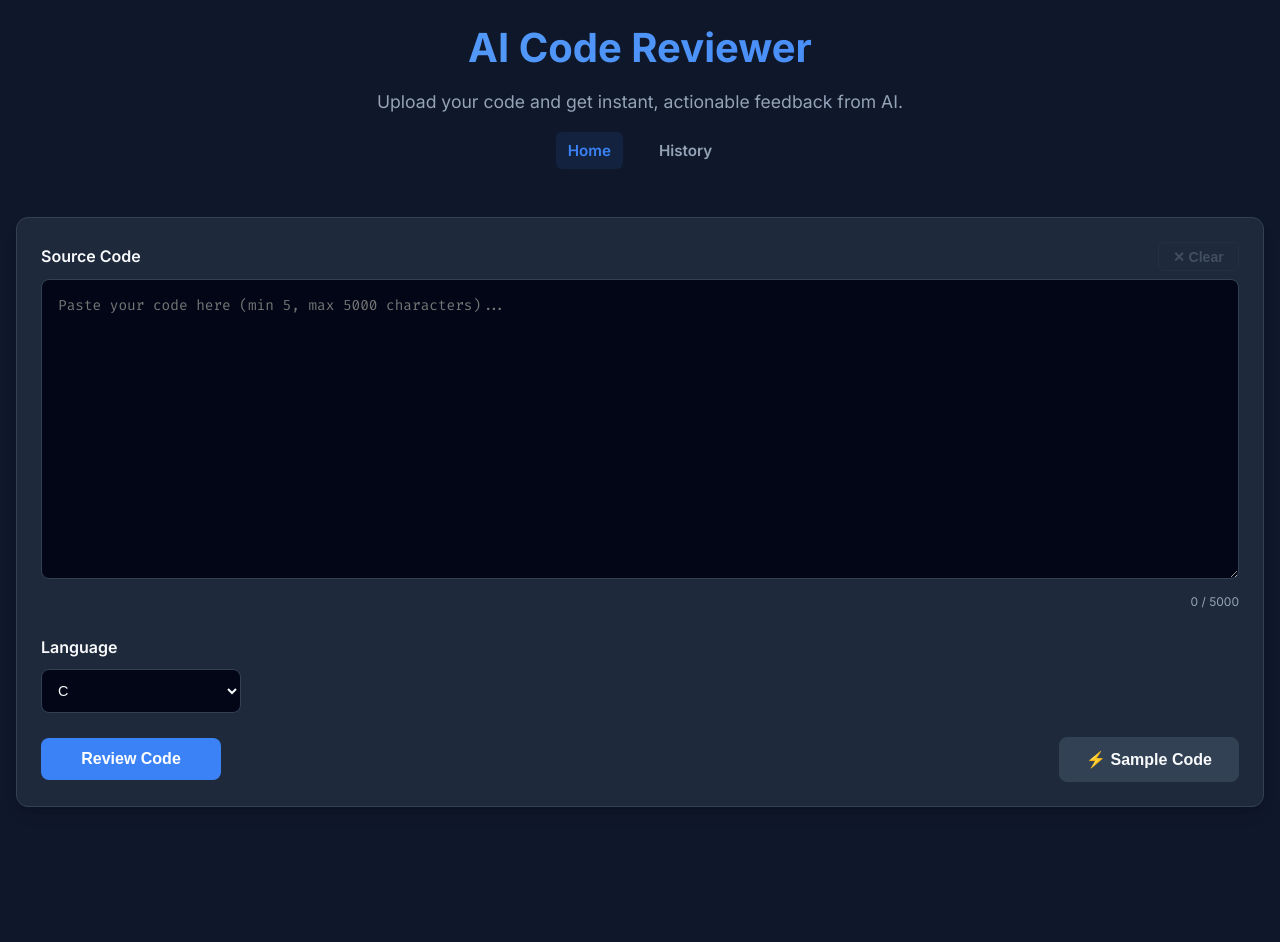
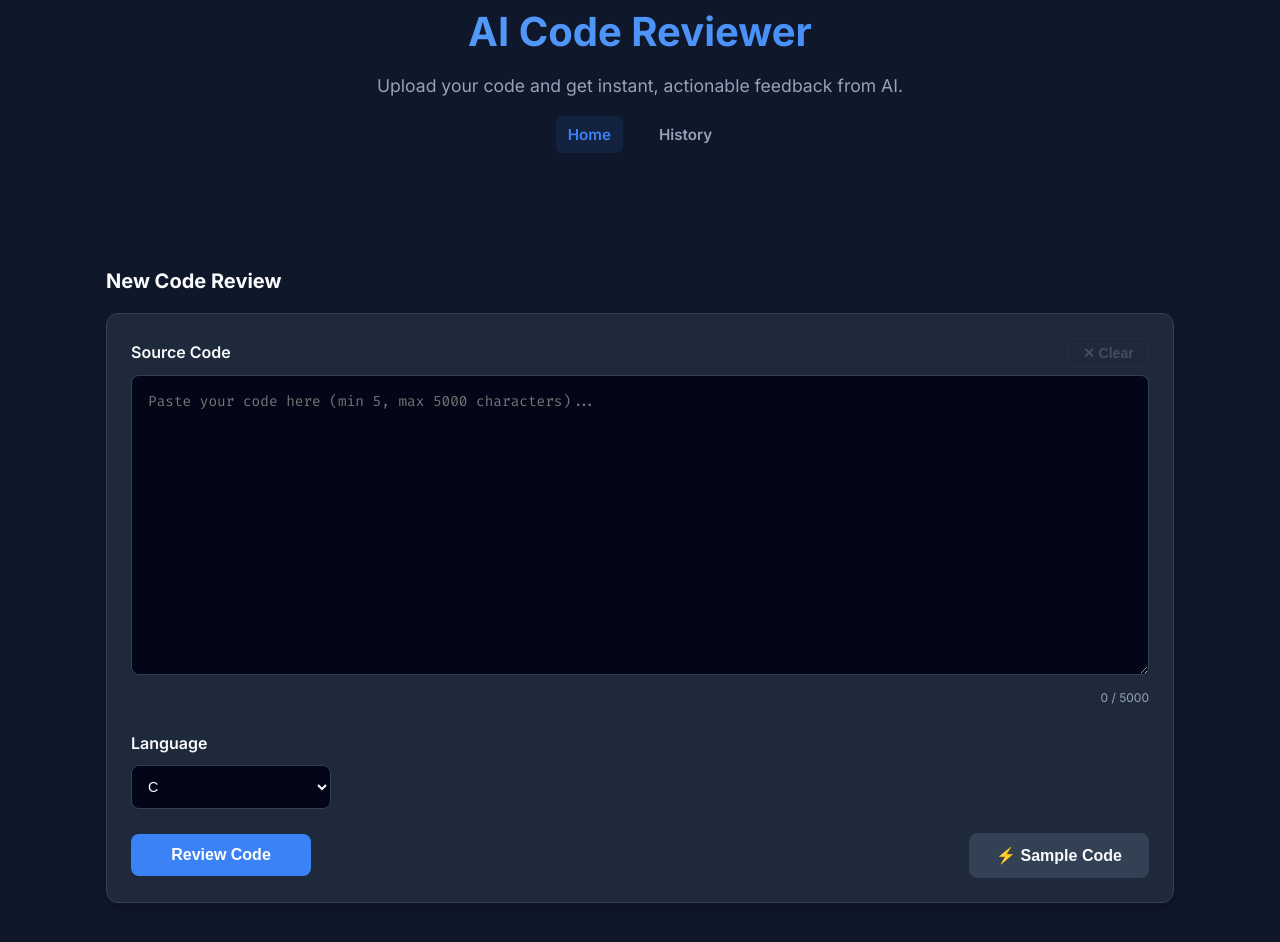
Before and after one commit to Sarvan-12/ai-code-review-tool, a React app in the folder frontend/: page / in a window 1280 px wide. Shown: the top 942 px of the page. Before the commit the page ends 855 px from the top, so only its background shows below. Built offline with nearby package versions, Linux system fonts and the light colour scheme; the HTML template or start-up script is replaced by a standard one.

Commit message:
style: balance dashboard columns to 1:2:2 ratio

```diff
--- a/frontend/src/App.css
+++ b/frontend/src/App.css
@@ -444,10 +444,10 @@ textarea:focus {
   transition: all 0.6s cubic-bezier(0.23, 1, 0.32, 1);
 }
 
-/* Three-Column Dashboard Mode */
+/* Three-Column Dashboard Mode (1:2:2 Ratio) */
 .history-layout.has-active .history-sidebar {
-  width: 300px; /* Thicker sidebar for dashboard */
-  max-width: none;
+  width: 20%; /* Col 1: ~20% */
+  max-width: 320px;
   margin: 0;
   gap: 0.75rem;
   padding: 0 0.5rem 0 0;
@@ -468,7 +468,7 @@ textarea:focus {
   flex-grow: 1;
   height: 100%;
   display: grid;
-  grid-template-columns: 500px 1fr; /* Larger middle column for wide screens */
+  grid-template-columns: 1fr 1fr; /* Col 2 and Col 3: Equal 40% each */
   gap: 1.5rem;
   opacity: 0;
   transform: scale(0.98);
--- a/frontend/src/App.jsx
+++ b/frontend/src/App.jsx
@@ -10,7 +10,7 @@ import './App.css';
  */
 function App() {
   return (
-    <div className="container">
+    <div>
       <Header />
       <Routes>
         <Route path="/" element={<MainPage />} />
--- a/frontend/src/pages/MainPage.jsx
+++ b/frontend/src/pages/MainPage.jsx
@@ -60,7 +60,8 @@ function MainPage() {
   };
 
   return (
-    <main>
+    <main className="container-centered">
+      <h2 className="section-title">New Code Review</h2>
       {errorMessage && (
         <div className="error-box" style={{ display: 'flex', justifyContent: 'space-between', alignItems: 'center' }}>
           <span><strong>Error:</strong> {errorMessage}</span>
```
